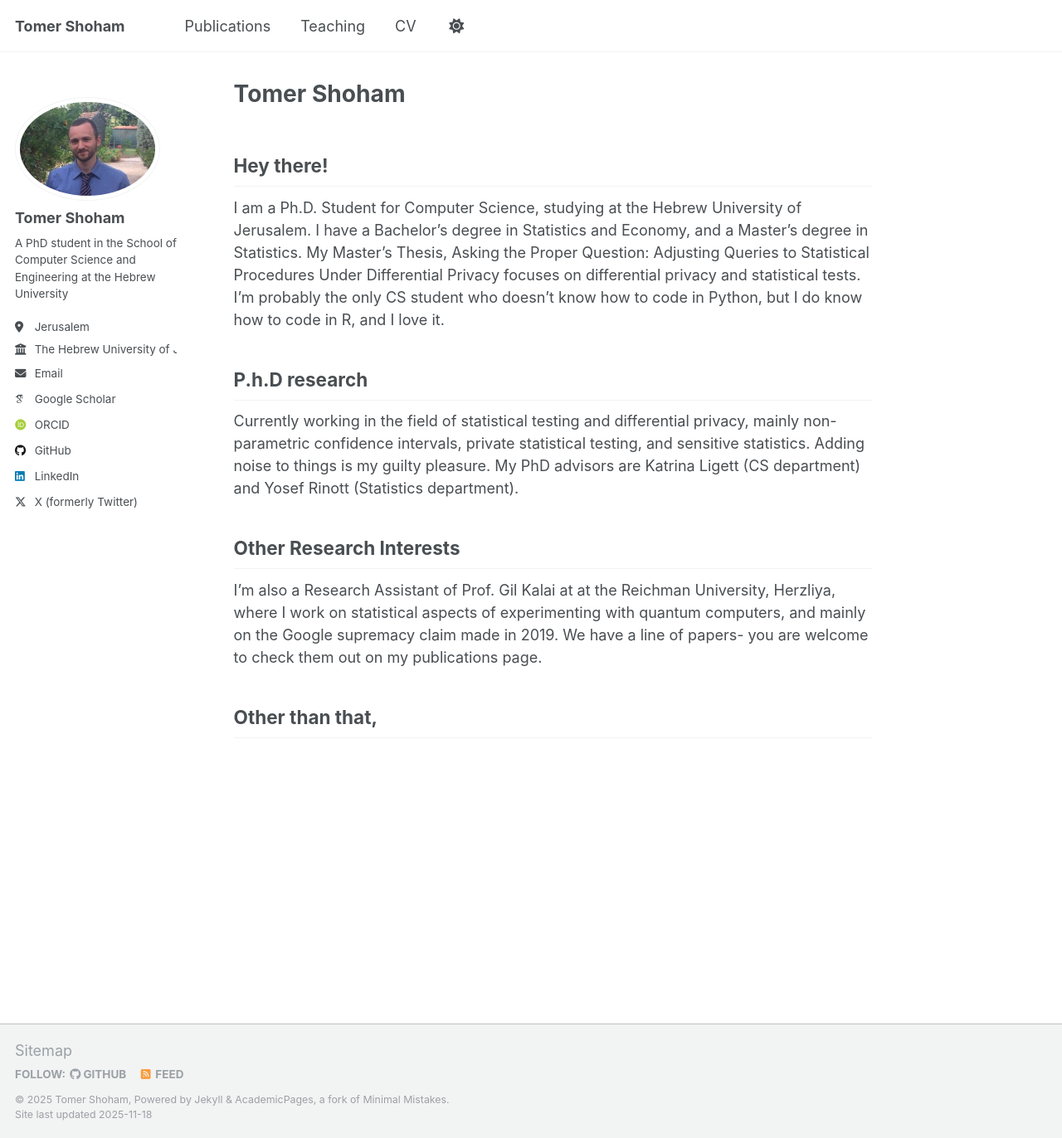
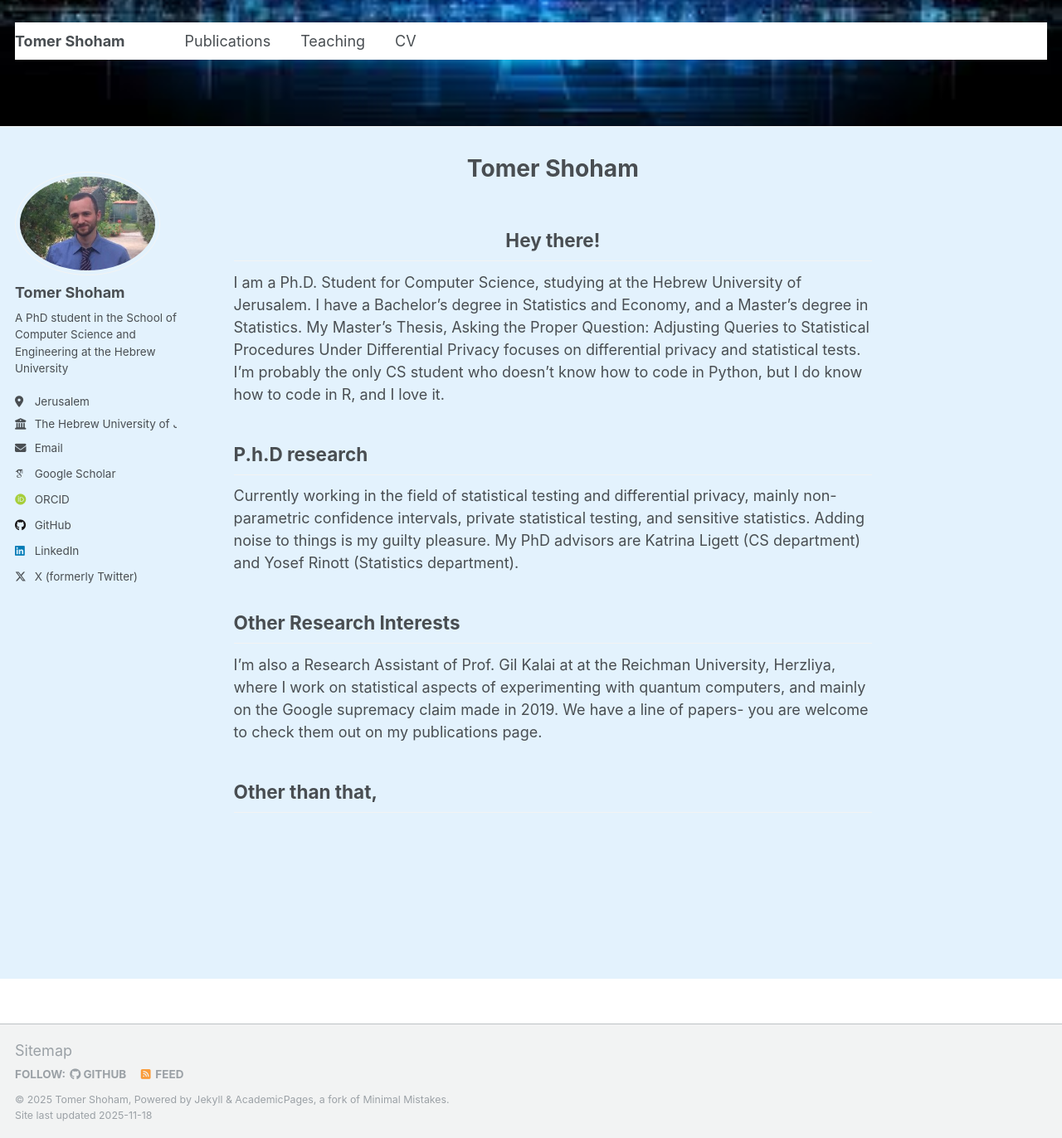
Before and after one commit to TomerShoham1/TomerShoham1.github.io, a Jekyll site: the page built from _pages/about.md, in a window 1280 px wide and 1372 px high. Shown: the whole window at 83% size. Built offline with Jekyll 4.4.1, drawn with Linux system fonts in a browser that asks for light colours; some web fonts are replaced; a script that is not in the unit is left out.

Commit message:
Starting CSS editing

```diff
--- a/assets/css/main.scss
+++ b/assets/css/main.scss
@@ -40,3 +40,50 @@
     "vendor/font-awesome/solid",
     "vendor/font-awesome/brands"
 ;
+
+/* ========================= */
+/* Tomer – custom overrides  */
+/* ========================= */
+
+/* 1. Overall light-blue background (like Moshe’s) */
+body {
+  background-color: #e3f2fd;
+}
+
+/* 2. Header image strip at the top (replace with your own image name) */
+.masthead {
+  background-image: url("/images/header.jpg");  /* put header.jpg in /images/ */
+  background-size: cover;
+  background-position: center bottom;
+  background-repeat: no-repeat;
+  border-bottom: none;
+}
+
+.masthead__inner-wrap {
+  padding-top: 1.5rem;
+  padding-bottom: 4.5rem; /* more/less height of visible image */
+  background: transparent;
+}
+
+/* 3. Center page titles and make content column nicer */
+.page__title {
+  text-align: center;
+}
+
+.page__content {
+  max-width: 900px;
+  margin: 0 auto;
+}
+
+/* Optional: center the first H2 on the home page ("Hey there!") */
+.page__content > h2:first-of-type {
+  text-align: center;
+}
+
+/* 4. Hide the light/dark mode toggle (gear icon) */
+/* Try these; if the icon still shows, we can tweak the selector */
+#theme-toggle,
+#mode-toggle,
+.dark-theme-toggle {
+  display: none !important;
+}
```
Also changed, not shown: images/header.jpg (added).
